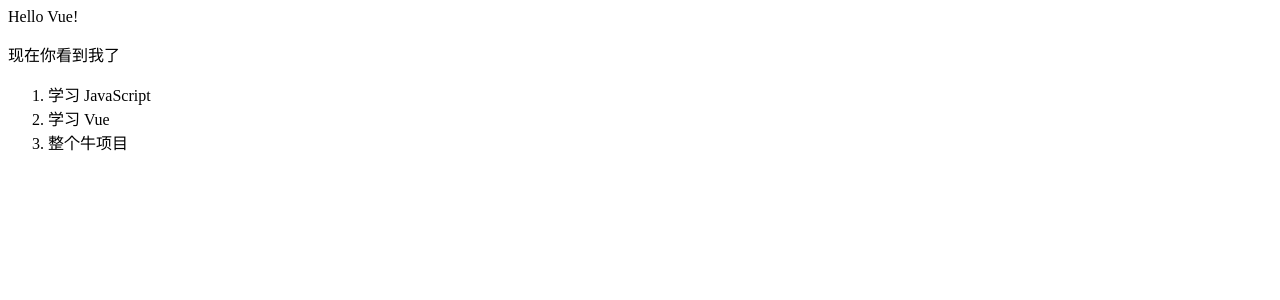
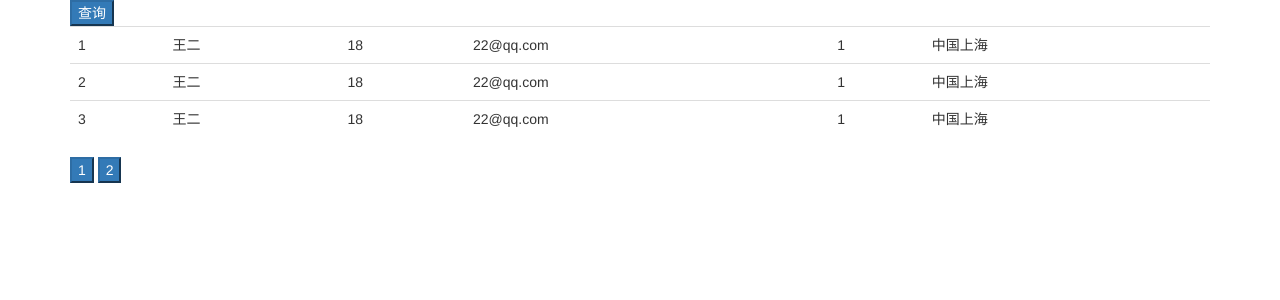
Before and after one commit to xiaoh2019/front-end-entire, a Spring Boot app: page /vue.html in a window 1280 px wide. Shown: the top 300 px of the page. Run offline with Spring Boot 4, Linux system fonts and the light colour scheme; some libraries are stand-ins or nearby versions.

Commit message:
vue.html分页查询

```diff
--- a/src/main/resources/static/vue.html
+++ b/src/main/resources/static/vue.html
@@ -4,49 +4,98 @@
     <meta charset="UTF-8">
     <title>vue</title>
     <script src="https://cdn.jsdelivr.net/npm/vue/dist/vue.js"></script>
-
+    <script src="js/jquery.js"></script>
+    <script src="./bs/js/bootstrap.js"></script>
+    <link type="text/css" rel="stylesheet" href="./bs/css/bootstrap.css"/>
+    <script src="https://unpkg.com/axios/dist/axios.min.js"></script>
 </head>
 <body>
-
-<div id="app">
-    {{ message }}
+<div class="container">
+    <div id="app-1">
+        <button class="btn-primary" v-on:click="find">查询</button>
+    </div>
+    <div id="app-2">
+        <table class="table">
+            <tr v-for="item in items">
+                <td>{{item.id}}</td>
+                <td>{{item.name}}</td>
+                <td>{{item.age}}</td>
+                <td>{{item.email}}</td>
+                <td>{{item.gender}}</td>
+                <td>{{item.address}}</td>
+            </tr>
+        </table>
+        <button class="btn-primary" v-on:click="pre1">{{preNum}}</button>
+        <button class="btn-primary" v-on:click="next1">{{nextNum}}</button>
+    </div>
 </div>
-
-<div id="app-3">
-    <p v-if="seen">现在你看到我了</p>
-</div>
-
-<div id="app-4">
-    <ol>
-        <li v-for="todo in todos">
-            {{ todo.text }}
-        </li>
-    </ol>
-</div>
-
 </body>
 <script>
-    var app = new Vue({
-        el: '#app',
-        data: {
-            message: 'Hello Vue!'
+    var data = {name:"王二",age:18}
+    var vue = new Vue({
+        el:"#app-1",
+        data:{
+            a:data
+        },
+        methods:{
+            find:function (event) {
+                $.post("/findUser",{pageNum : 0, size : 10},function (response, status) {
+                    app2.$data.items = response.content
+                    app2.$data.preNum = response.number - 1
+                    app2.$data.nextNum = response.number + 1
+                })
+            }
         }
     });
-    var app3 = new Vue({
-        el: '#app-3',
-        data: {
-            seen: true
-        }
-    })
 
-    var app4 = new Vue({
-        el: '#app-4',
-        data: {
-            todos: [
-                { text: '学习 JavaScript' },
-                { text: '学习 Vue' },
-                { text: '整个牛项目' }
-            ]
+    var data2 = [
+        {
+            "id": 1,
+            "name": "王二",
+            "age": 18,
+            "email": "22@qq.com",
+            "gender": 1,
+            "address": "中国上海"
+        },
+        {
+            "id": 2,
+            "name": "王二",
+            "age": 18,
+            "email": "22@qq.com",
+            "gender": 1,
+            "address": "中国上海"
+        },
+        {
+            "id": 3,
+            "name": "王二",
+            "age": 18,
+            "email": "22@qq.com",
+            "gender": 1,
+            "address": "中国上海"
+        }]
+    var app2 = new Vue({
+        el:"#app-2",
+        data:{
+            items: data2,
+            preNum: 1,
+            nextNum: 2
+        },
+        methods:{
+            pre1:function () {
+                $.post("/findUser",{pageNum : app2.$data.preNum, size:10},function (response, status) {
+                    app2.$data.items = response.content
+                    app2.$data.nextNum = response.number + 1
+                    app2.$data.preNum = response.number - 1
+                })
+            },
+
+            next1:function () {
+                $.post("/findUser",{pageNum : app2.$data.nextNum, size:10},function (response, status) {
+                    app2.$data.items = response.content
+                    app2.$data.nextNum = response.number + 1
+                    app2.$data.preNum = response.number - 1
+                })
+            }
         }
     })
 </script>
```
Also changed, not shown: src/main/java/com/cyzs/frontendentire/bean/User.java (+19 -1 lines), src/main/java/com/cyzs/frontendentire/controller/UserController.java (+16 -0 lines), src/main/java/com/cyzs/frontendentire/repo/UserRepo.java (added, +13 -0 lines), 1 other file.
